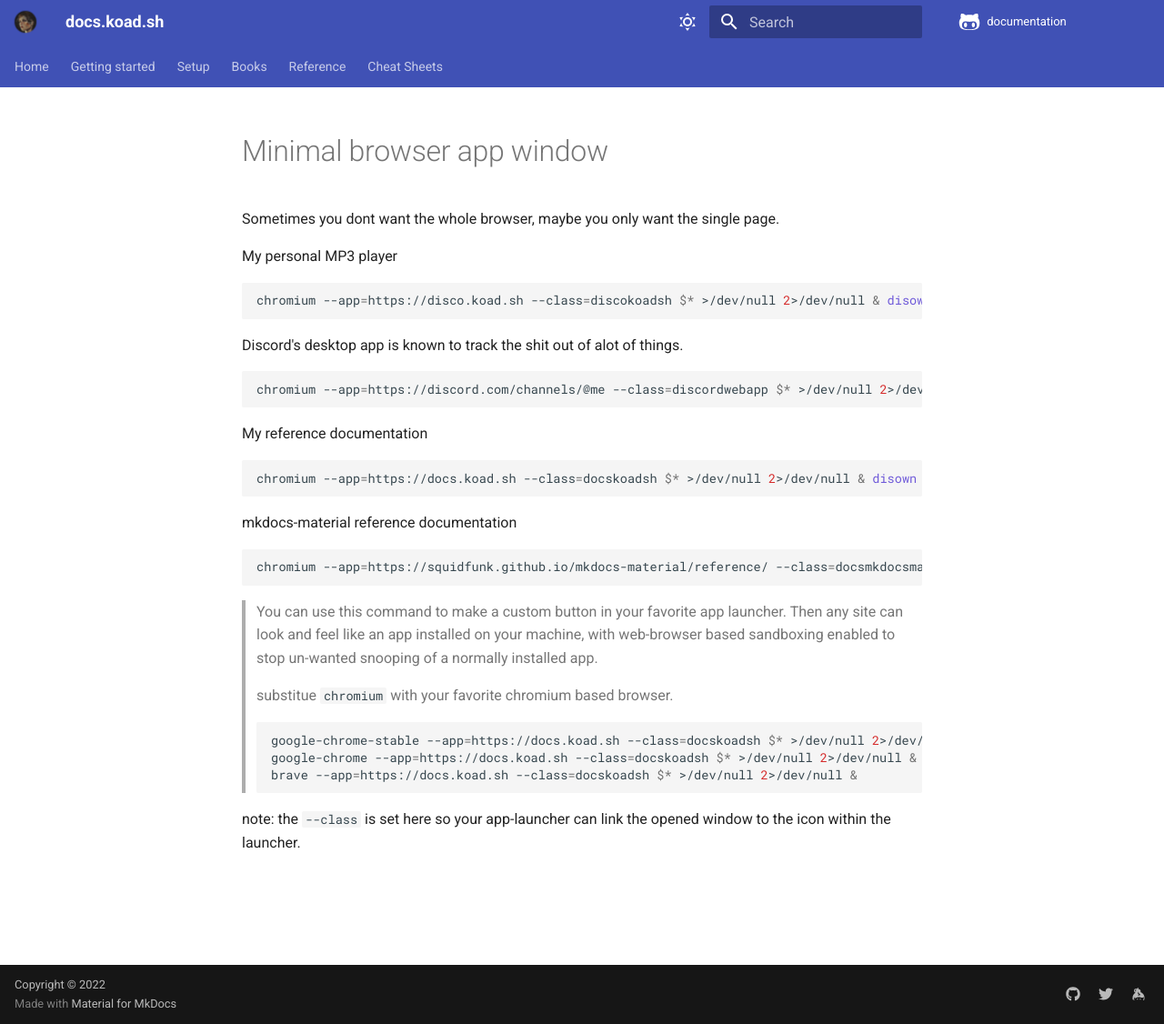
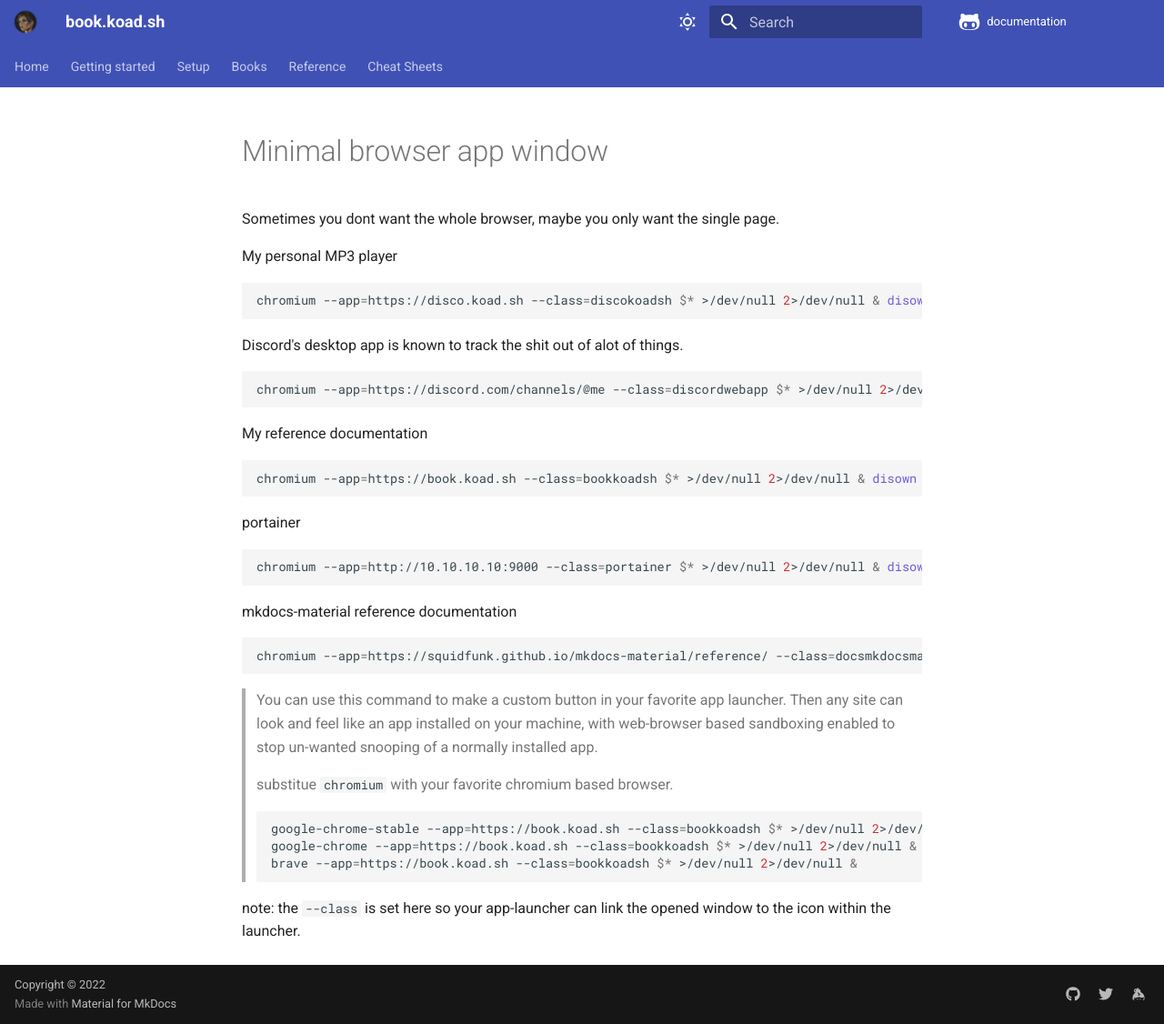
Before and after one commit to koad/documentation, an MkDocs documentation site: the page built from src/scratch-pad/minimal-browser-app-window.md, in a window 1280 px wide and 1126 px high. Shown: the whole window at 91% size. Built offline with MkDocs 1.6.1 and Material for MkDocs 9.7.7, drawn with Linux system fonts in a browser that asks for light colours; comment, search, counter and statistics services are not loaded.

Commit message:
changed it from docs to book

````diff
--- a/mkdocs.yml
+++ b/mkdocs.yml
@@ -1,5 +1,5 @@
-site_name: docs.koad.sh
-site_url: https://docs.koad.sh
+site_name: book.koad.sh
+site_url: https://book.koad.sh
 site_author: koad
 site_description: >-
   The results of years of broken thoughts.
--- a/src/scratch-pad/minimal-browser-app-window.md
+++ b/src/scratch-pad/minimal-browser-app-window.md
@@ -12,7 +12,12 @@ chromium --app=https://discord.com/channels/@me --class=discordwebapp $* >/dev/n
 
 My reference documentation
 ```bash
-chromium --app=https://docs.koad.sh --class=docskoadsh $* >/dev/null 2>/dev/null & disown
+chromium --app=https://book.koad.sh --class=bookkoadsh $* >/dev/null 2>/dev/null & disown
+```
+
+portainer
+```bash
+chromium --app=http://10.10.10.10:9000 --class=portainer $* >/dev/null 2>/dev/null & disown
 ```
 
 mkdocs-material reference documentation
@@ -24,9 +29,9 @@ chromium --app=https://squidfunk.github.io/mkdocs-material/reference/ --class=do
 
 > substitue `chromium` with your favorite chromium based browser.
 ```bash
-google-chrome-stable --app=https://docs.koad.sh --class=docskoadsh $* >/dev/null 2>/dev/null &
-google-chrome --app=https://docs.koad.sh --class=docskoadsh $* >/dev/null 2>/dev/null &
-brave --app=https://docs.koad.sh --class=docskoadsh $* >/dev/null 2>/dev/null &
+google-chrome-stable --app=https://book.koad.sh --class=bookkoadsh $* >/dev/null 2>/dev/null &
+google-chrome --app=https://book.koad.sh --class=bookkoadsh $* >/dev/null 2>/dev/null &
+brave --app=https://book.koad.sh --class=bookkoadsh $* >/dev/null 2>/dev/null &
 ```
 
 note: the `--class` is set here so your app-launcher can link the opened window to the icon within the launcher.
````
Also changed, not shown: README.md (+5 -4 lines), src/cheatsheets/index.md (+1 -0 lines), src/cheatsheets/meteor-js/index.md (+1 -1 lines), src/index.md (+2 -1 lines), src/reference/index.md (+2 -0 lines), src/reference/you-name-it.md (+1 -1 lines).
